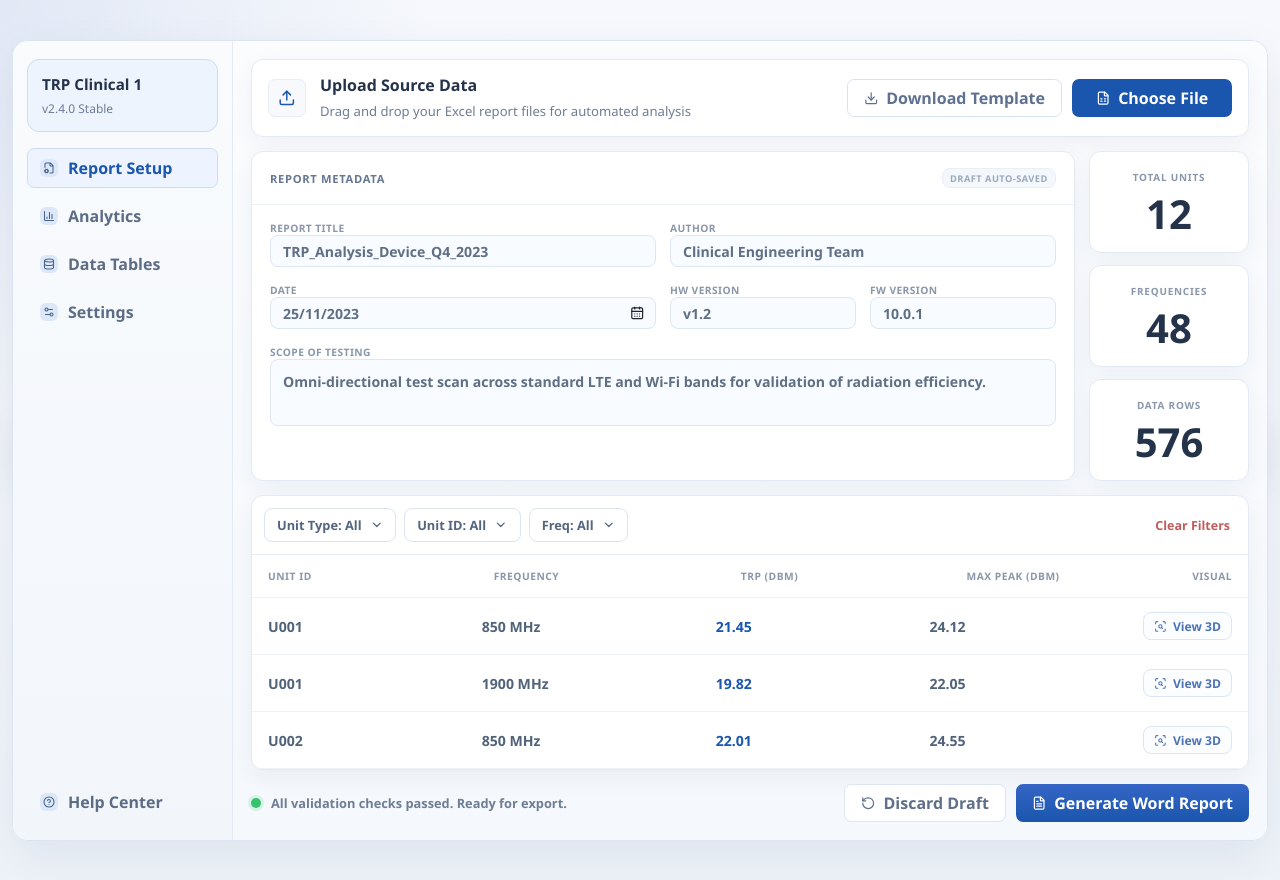
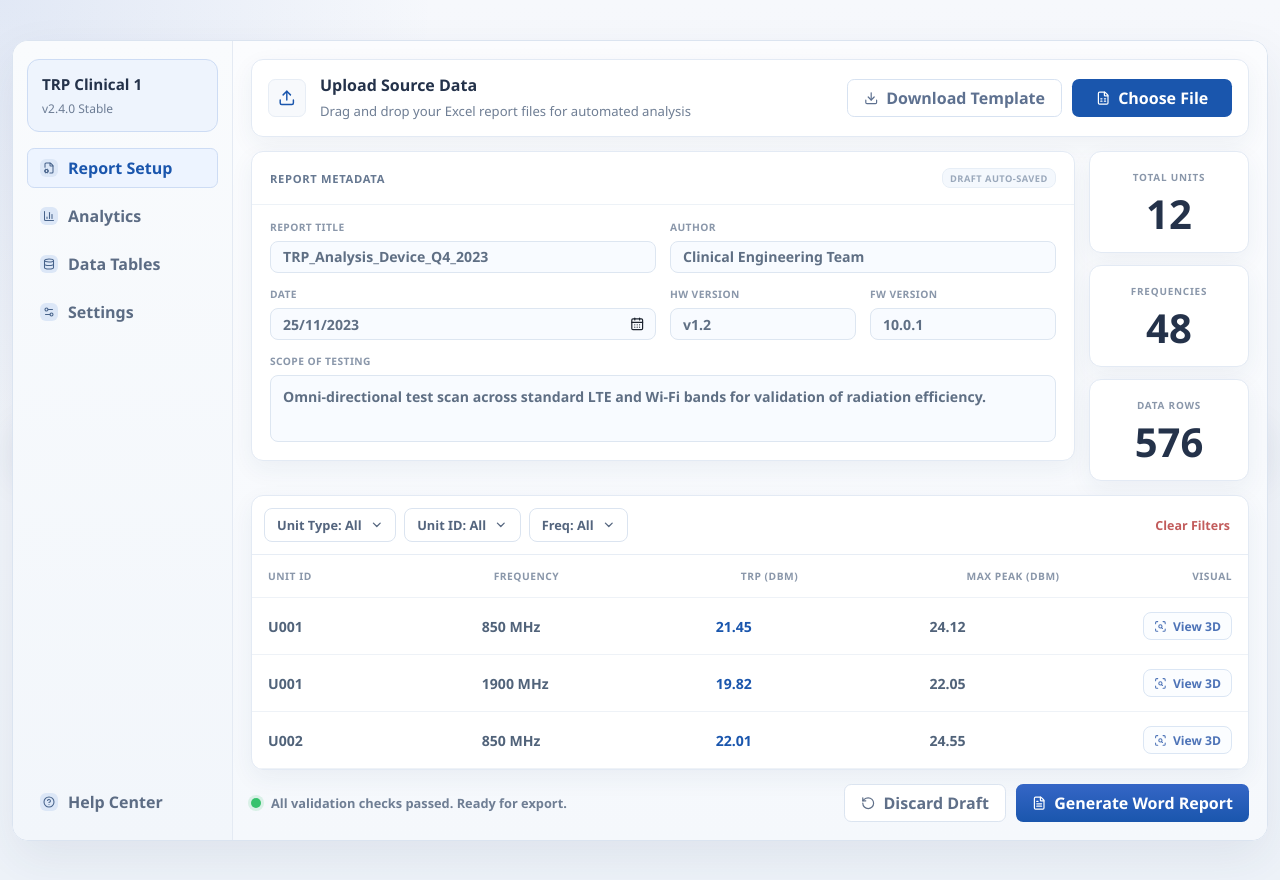
Before and after one commit to YossiAbutbul/ReportGenrator, a React (Vite) app: page / in a window 1280 px wide. Built offline with nearby package versions, Linux system fonts and the light colour scheme.

Commit message:
adjust spacing inside Report Metadata card

```diff
--- a/src/App.css
+++ b/src/App.css
@@ -370,6 +370,7 @@
   display: grid;
   grid-template-columns: minmax(0, 1fr) var(--summary-width);
   gap: var(--space-lg);
+  align-items: start;
 }
 
 .panel-card {
@@ -394,6 +395,9 @@
 
 .panel-card--metadata {
   padding: 0;
+  display: grid;
+  grid-template-rows: auto minmax(0, 1fr);
+  min-height: 0;
 }
 
 .panel-card__header--metadata {
@@ -415,16 +419,26 @@
   letter-spacing: 0.05em;
 }
 
+.metadata-layout {
+  display: grid;
+  grid-template-rows: auto minmax(0, 1fr);
+  min-height: 100%;
+  padding: 0.95rem 1.125rem 1.1rem;
+}
+
 .metadata-grid {
   display: grid;
   grid-template-columns: repeat(4, minmax(0, 1fr));
-  gap: 1rem 0.875rem;
-  padding: 1rem 1.125rem 1.25rem;
+  gap: 0.9rem 0.875rem;
+}
+
+.metadata-scope-row {
+  min-height: 0;
+  padding-top: 0.9rem;
 }
 
 .metadata-field {
-  display: grid;
-  gap: 0.35rem;
+  min-height: 0;
 }
 
 .metadata-field--span-1 {
@@ -439,7 +453,13 @@
   grid-column: span 4;
 }
 
+.metadata-scope-row .metadata-field--span-4 {
+  height: 100%;
+}
+
 .metadata-field__label {
+  display: grid;
+  gap: 0.42rem;
   text-transform: uppercase;
   letter-spacing: 0.04em;
   color: var(--color-text-soft);
@@ -477,8 +497,9 @@
 }
 
 .metadata-field__control--textarea {
-  min-height: 3.125rem;
-  padding: 0.75rem var(--space-md);
+  height: 100%;
+  min-height: 100%;
+  padding: 0.7rem var(--space-md) 0.8rem;
   border: var(--border-thin) solid var(--color-input-border);
   border-radius: var(--radius-sm);
   background: var(--color-input-bg);
@@ -491,17 +512,8 @@
   background: rgba(26, 86, 173, 0.15);
 }
 
-.metadata-field__control[readonly],
-.metadata-field__control--textarea[readonly] {
-  cursor: default;
-}
-
 .metadata-field__control--textarea::-webkit-resizer {
   display: none;
-}
-
-.metadata-field__text {
-  min-width: 0;
 }
 
 .metadata-field__trailing-icon {
@@ -535,11 +547,14 @@
 
 .summary-column {
   display: grid;
+  grid-auto-rows: 1fr;
   gap: var(--space-md);
+  align-self: stretch;
 }
 
 .summary-card {
   display: grid;
+  align-content: center;
   justify-items: center;
   gap: var(--space-sm);
   padding: var(--space-2xl) var(--space-md);
@@ -739,6 +754,10 @@
     grid-template-columns: repeat(2, minmax(0, 1fr));
   }
 
+  .metadata-layout {
+    grid-template-rows: auto auto;
+  }
+
   .metadata-field--span-4 {
     grid-column: span 2;
   }
--- a/src/components/reportMetadata/ReportMetadataSection.tsx
+++ b/src/components/reportMetadata/ReportMetadataSection.tsx
@@ -31,6 +31,7 @@ export function ReportMetadataSection({
         </span>
       </div>
 
+      <div className="metadata-layout">
         <div className="metadata-grid">
           {fields.map((field) => (
             <MetadataField
@@ -42,6 +43,8 @@ export function ReportMetadataSection({
               onChange={(value) => onFieldChange(field.key, value)}
             />
           ))}
+        </div>
+        <div className="metadata-scope-row">
           <MetadataField
             label="Scope of Testing"
             value={scopeOfTesting}
@@ -50,6 +53,7 @@ export function ReportMetadataSection({
             onChange={onScopeChange}
           />
         </div>
+      </div>
     </article>
   );
 }
```
Lines whose indentation alone changed are shown as unchanged.
